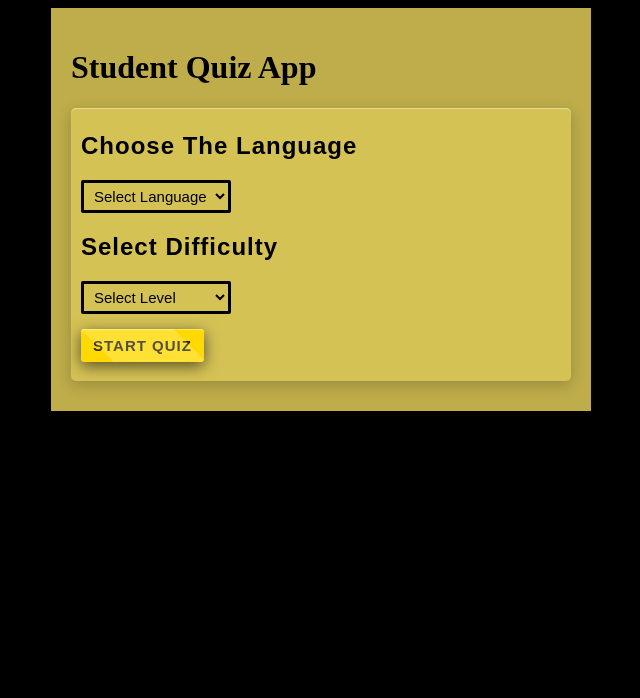
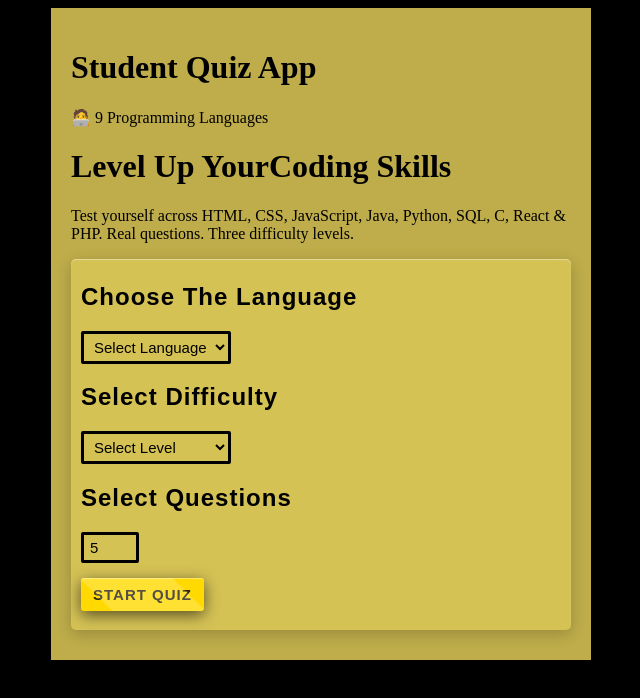
Before and after one commit to ANJITHVASAM/quizapp, a React (Vite) app: page / in a window 1280 px wide. Shown: the top 698 px of the page, without its empty margins (319-959 px from the left). Built offline with nearby package versions, Linux system fonts and the light colour scheme; no server answers.

Commit message:
Enhance HomePage with question selection feature
Added functionality to select the number of questions for the quiz.

```diff
--- a/src/Components/HomePage.jsx
+++ b/src/Components/HomePage.jsx
@@ -1,11 +1,16 @@
 import { Link } from "react-router-dom";
 import "./components.css";
 
-function HomePage({level, setLevel, language, setLanguage}) {
+function HomePage({level, setLevel, language, setLanguage, noOfQuestions, setNoOfQuestions }) {
 
   return (
     <div className="container">
       <h1 className="main-heading">Student Quiz App</h1>
+      <div class="hero">
+        <div class="hero-badge">🧑‍💻 9 Programming Languages</div>
+        <h1 class="hero-h1">Level Up Your<span class="g">Coding Skills</span></h1>
+        <p class="hero-p">Test yourself across HTML, CSS, JavaScript, Java, Python, SQL, C, React & PHP. Real questions. Three difficulty levels.</p>
+      </div>
       <div className="options">
         <h2 className="question-title">Choose The Language</h2>
         <select
@@ -33,6 +38,15 @@ function HomePage({level, setLevel, language, setLanguage}) {
           <option value="medium">Medium</option>
           <option value="hard">Hard</option>
         </select>
+        <h2 className="question-title">Select Questions</h2>
+        <input
+          className="selectNoOfQuestions"
+          type="number"
+          defaultValue={5}
+          min={1}
+          max={40}
+          onChange={(e) => setNoOfQuestions(e.target.value)}
+        />
         <br />
         <Link to="/quiz">
             <button className="button" disabled={!level || !language}>Start Quiz</button>
```
